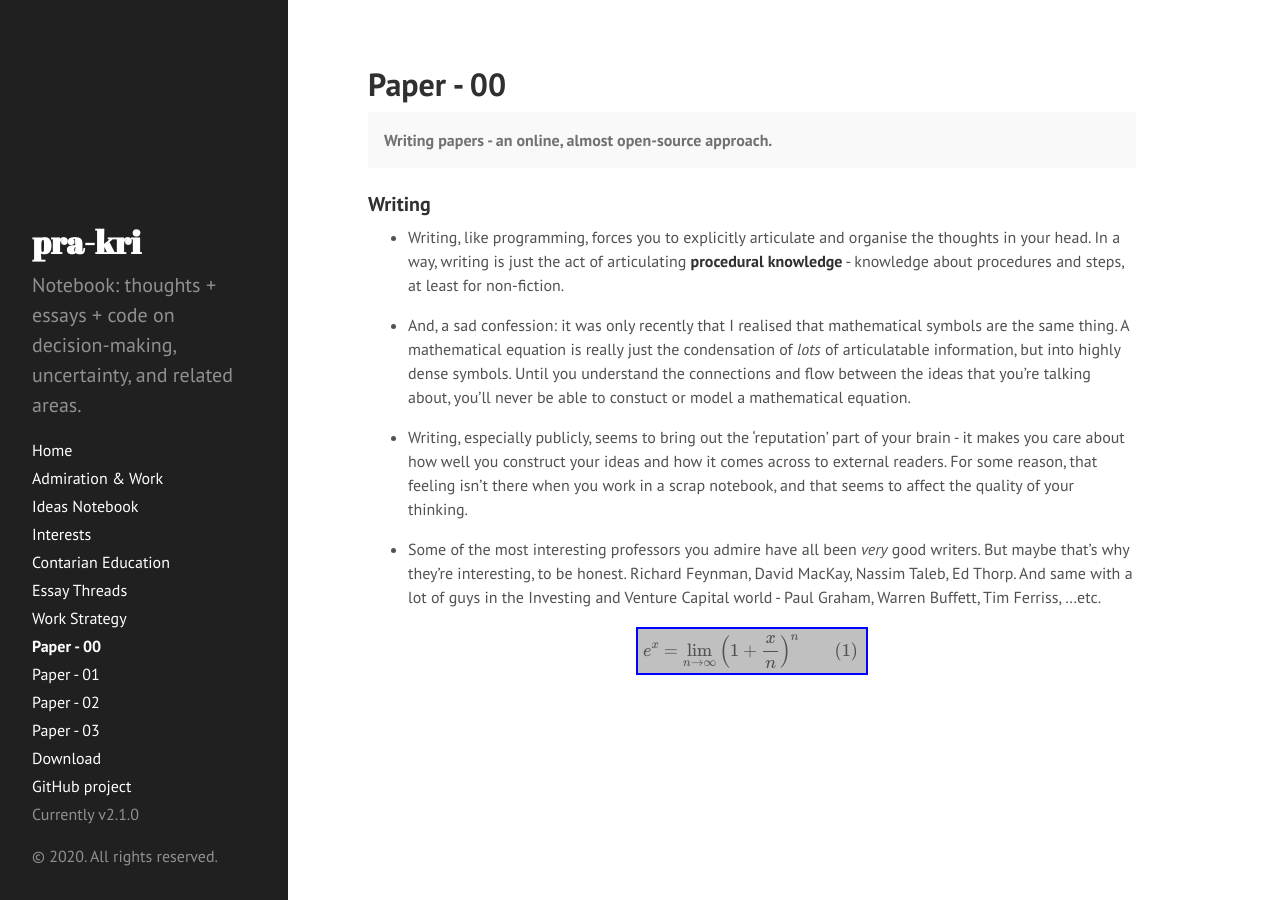
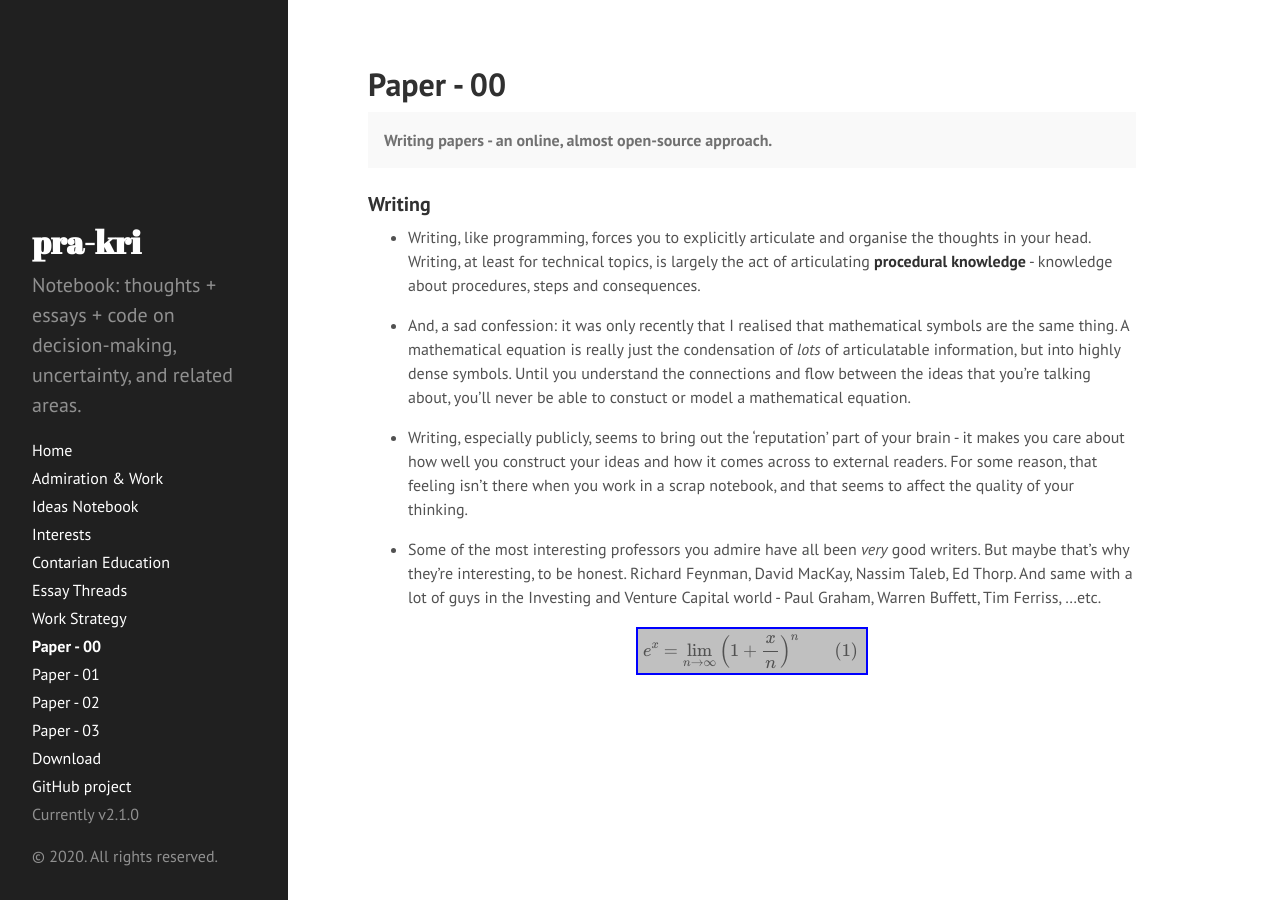
Before and after one commit to pra-kri/pra-kri.github.io, a Jekyll site: the page built from paper00.md, in a window 1280 px wide. Built offline with Jekyll 4.4.1, drawn with Linux system fonts in a browser that asks for light colours; formulas are drawn with MathJax 3.

Commit message:
Update paper00.md

```diff
--- a/paper00.md
+++ b/paper00.md
@@ -9,7 +9,7 @@ title: Paper - 00
 
 ### Writing
 
-* Writing, like programming, forces you to explicitly articulate and organise the thoughts in your head. In a way, writing is just the act of articulating **procedural knowledge** - knowledge about procedures and steps, at least for non-fiction.
+* Writing, like programming, forces you to explicitly articulate and organise the thoughts in your head. Writing, at least for technical topics, is largely the act of articulating **procedural knowledge** - knowledge about procedures, steps and consequences.
 
 * And, a sad confession: it was only recently that I realised that mathematical symbols are the same thing. A mathematical equation is really just the condensation of *lots* of articulatable information, but into highly dense symbols. Until you understand the connections and flow between the ideas that you're talking about, you'll never be able to constuct or model a mathematical equation.
 
```
